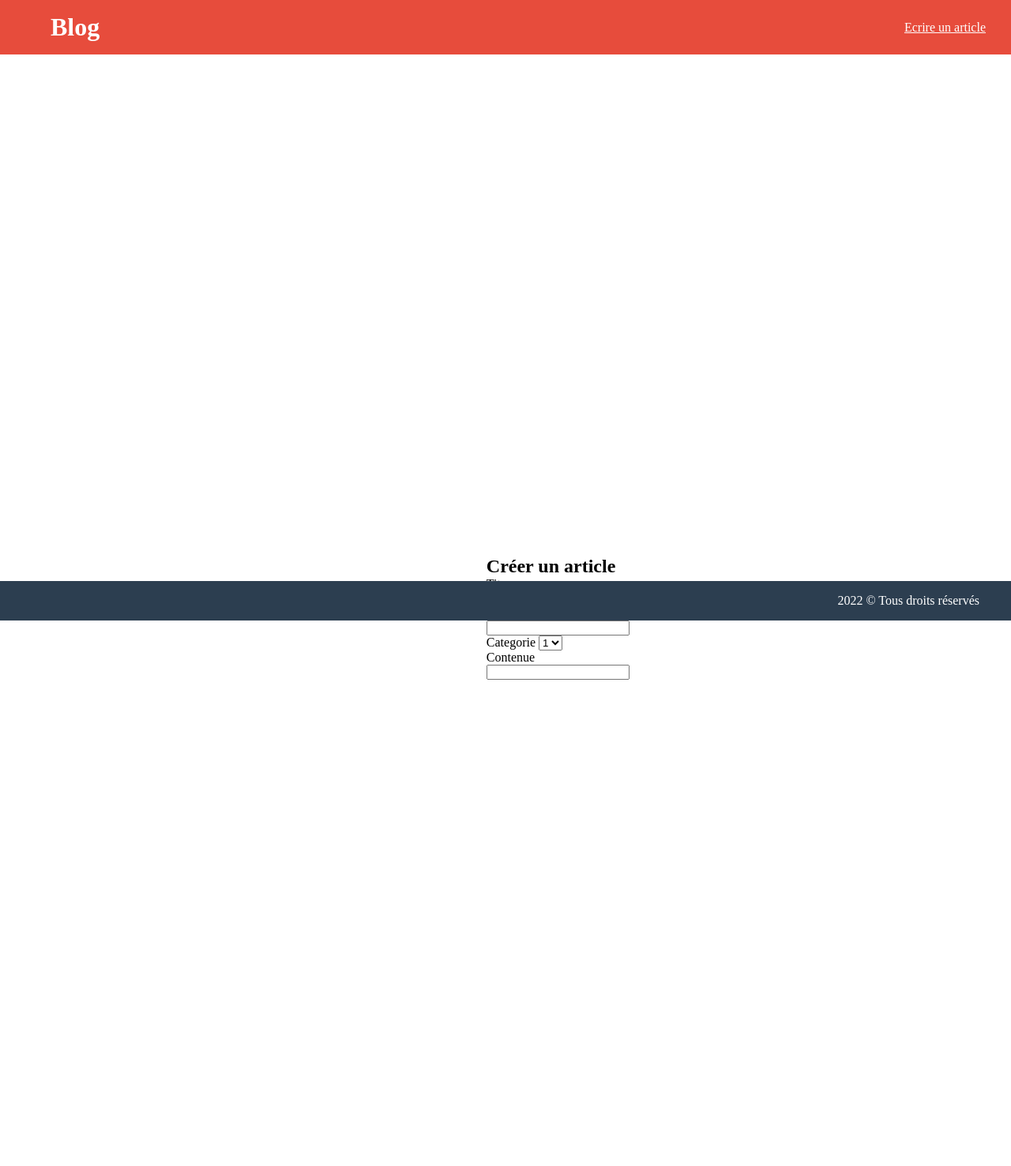
After one commit to Foreygon/projet_blog, a PHP site: page /formulaire-article.php in a window 1280 px wide. The commit adds this page. Shown: the whole page at 79% size. Run offline with PHP 8.4, Linux system fonts and the light colour scheme.

Commit message:
phase 2, finalisation du css et debut gestion bdd

```diff
--- a/asset/style/style.css
+++ b/asset/style/style.css
@@ -17,8 +17,18 @@
 .jfe{
     justify-content: flex-end;
 }
+.fdr{
+    flex-direction: row;
+}
+.fdcr{
+    flex-direction: column-reverse;
+}
+
 .aic{
     align-items: center;
+}
+.rw{
+    flex-flow: row wrap;
 }
 
 /* Background */
@@ -46,12 +56,63 @@
 .pad-R-2em{
     padding-right: 2em;
 }
+.pad-B-1em{
+    padding-bottom: 1em;
+}
+.pad-T-5-5em{
+    padding-top: 5.5em;
+}
 
 
+/* margin */
+.mar-L-2em{
+    margin-left: 2em;
+}
+.mar-B-1em{
+    margin-bottom: 1em;
+}
+
+/* fixed */
+.fixed{
+    position: fixed;
+}
+
+/* body */
+body{
+    position: absolute;
+}
 
 /* header */
+header{
+    width: 100%;
+}
 
 /* main */
 .conteneur{
     height: 100vh;
+
 }
+
+.tuile{
+    background-repeat: no-repeat;
+    background-position: center;
+    width: 250px;
+    height: 400px;
+}
+
+
+/* formulaire */
+.form{
+    margin: 250%;
+
+    /* border: #2c3e50 solid 3px; */
+
+}
+
+
+/* footer */
+footer{
+    position: relative;
+    width: 100%;
+    top: 92%;
+}
--- /dev/null
+++ b/formulaire-article.php
@@ -0,0 +1,23 @@
+<?php
+    require_once "./tools/_dbconnection.php";
+    require_once "./view/_head.php";
+    ?>
+
+<body>
+    <!-- start header -->
+    <?php
+    require_once "./view/_header.php";
+    ?>
+    <!-- end header -->
+
+    <!-- start main -->
+    <?php
+        require_once "./view/_form.php";
+    ?>
+    <!-- end main -->
+
+    <!-- start footer -->
+
+    <?php
+    require_once "./view/_footer.php";
+    ?>
--- /dev/null
+++ b/view/__link.php
@@ -0,0 +1 @@
+<link rel="stylesheet" href="./asset/style/style.css">
--- a/view/_footer.php
+++ b/view/_footer.php
@@ -1,4 +1,4 @@
-<footer class="bg-GB pad-G-05em dpf jfe">
+<footer class="bg-GB pad-G-05em dpf jfe fixed">
         <span class="F-color-W pad-G-05em pad-R-2em ">2022 &copy; Tous droits réservés</span>
     </footer>
 
--- /dev/null
+++ b/view/_form.php
@@ -0,0 +1,59 @@
+<?php
+
+    $article = [
+        'categorie' => '',
+        'titre_Article'=> '',
+        'image' => '',
+        'description'=> ''
+    ];
+    $errors = [
+        'article'=>''
+    ];
+
+    if($_SERVER['REQUEST_METHOD'] === 'POST') {
+        $article = filter_var($_POST['article'], FILTER_SANITIZE_FULL_SPECIAL_CHARS);
+        $blog = $pdo->prepare("INSERT INTO article VALUES (DEFAULT, :categorie, :titre_Article, :image, :description");
+
+        if(!$article){
+            $errors['article'] = '<p class="color_red"><strong>Votre saisie contient aucun caractere</strong></p>';
+        }elseif(strlen($article) <= 5){
+            $errors['article'] = '<p class="color_red"><strong>Votre saisie est trop courte</strong></p>';
+        }
+    }
+
+?>
+
+
+
+<main>
+
+    <div class="form pad-T-5-5em dpf">
+        <div class="">
+            <h2>Créer un article</h2>
+            <form action="/" method="post">
+                <div>
+                    <label for="titre">Titre</label>
+                    <input type="text" name="titre" id="titre">
+                </div>
+                <div>
+                    <label for="image">Image</label>
+                    <input type="text" name="image" id="image">
+                </div>
+                <div>
+                    <label for="categorie">Categorie</label>
+                    <select name="categorie" id="categorie">
+                        <option value="1">1</option>
+                        <option value="2">2</option>
+                         <option value="3">3</option>
+                    </select>
+                </div>
+                <div>
+                    <label for="contenue">Contenue</label>
+                    <input type="text" name="contenue" id="contenue">
+                </div>
+            </form>
+        </div>
+
+    </div>
+
+</main>
--- a/view/_head.php
+++ b/view/_head.php
@@ -8,6 +8,8 @@
     <title>Projet Blog</title>
 
     <!-- link css -->
-    <link rel="stylesheet" href="./asset/style/style.css">
+    <?php
+        require_once '__link.php'
+    ?>
 
 </head>
--- a/view/_header.php
+++ b/view/_header.php
@@ -1,4 +1,4 @@
-<header class="bg-R dpf jsb aic">
+<header class="bg-R dpf jsb aic fixed">
 
         <h1 class="F-color-W pad-G-05em  pad-L-2em">Blog</h1>
 
```
Also changed, not shown: view/_main.php (+18 -5 lines), show-article.php (added).
